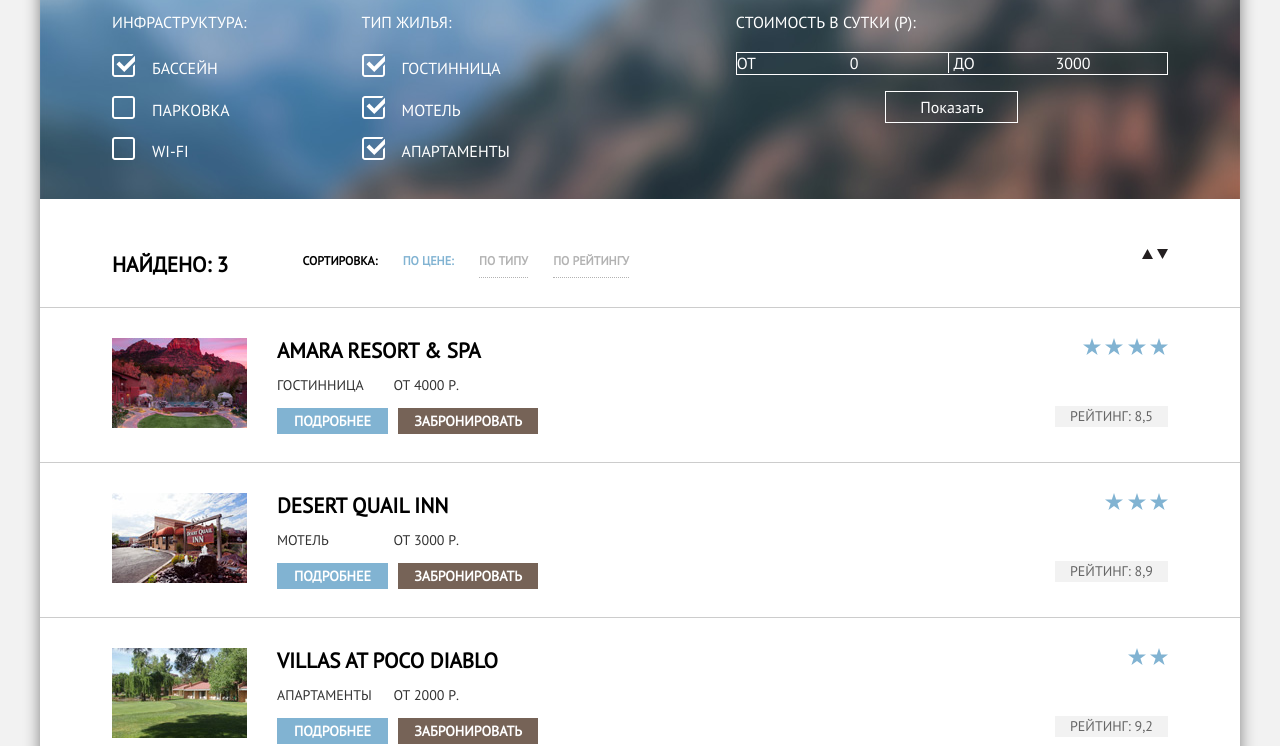
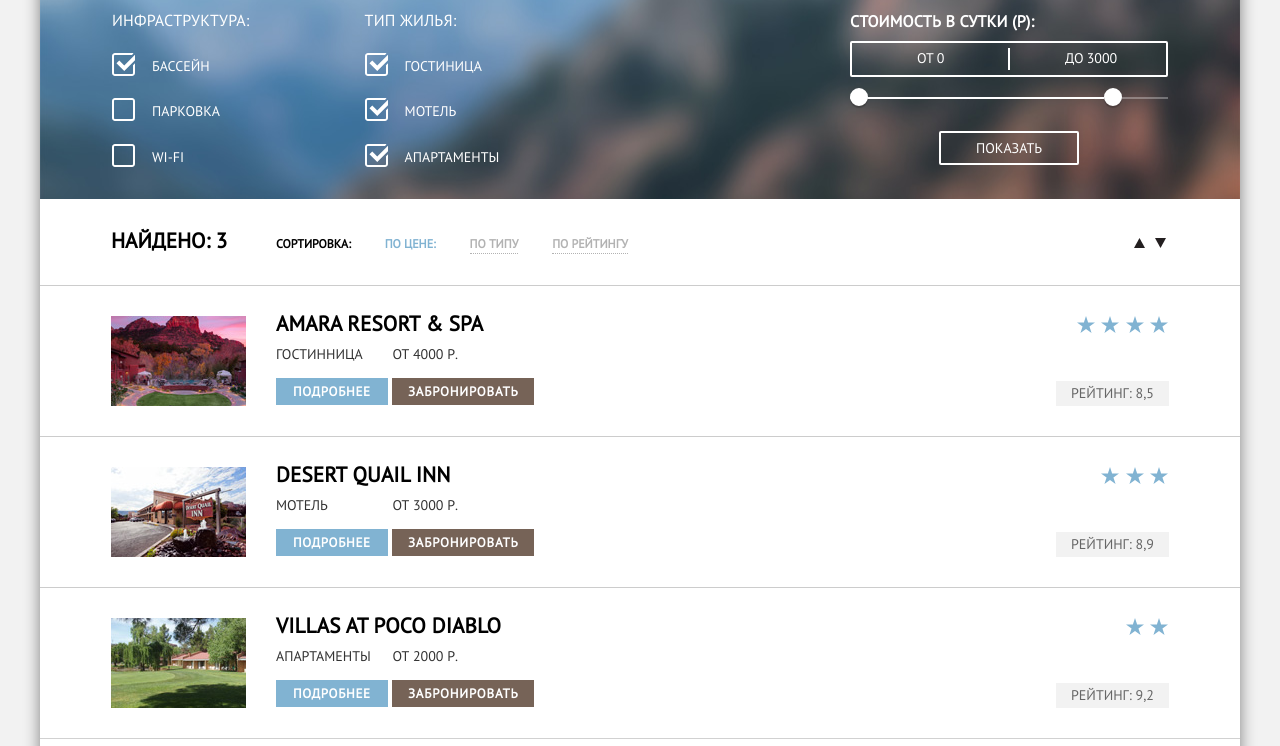
Before and after one commit to blinovigo/563145-sedona-24, a plain HTML site: page hotels.html in a window 1280 px wide. Shown: the part 74-820 px from the top of the page. Drawn offline with Linux system fonts and the light colour scheme.

Commit message:
Завершил верстку элементов

```diff
--- a/css/style.css
+++ b/css/style.css
@@ -25,6 +25,7 @@ main{
 	font-family: 'PT Sans', sans-serif;
 	text-transform:uppercase;
 	box-shadow: 0px 5px 15px 0 grey;
+	position: relative;
 }
 
 .main-header{
@@ -123,7 +124,7 @@ main{
 	font-size: 14px;
 	margin: 23.5px 0 0 0;
 	letter-spacing: 0.2px;
-	line-height: 19px;
+	line-height: 20px;
 	color: white;
 }
 
@@ -136,7 +137,7 @@ main{
 	display:flex;
 	list-style:none;
 	justify-content: space-between;
-	padding: 58px 55px 0 55px;
+	padding: 62px 55px 0 55px;
 	height:330px;
 	margin:0;
 }
@@ -185,8 +186,8 @@ main{
 .other-reason-title h3{
 	font-size: 21px;
 	font-weight: bold;
-	line-height:21px;
-	letter-spacing: 0.5px;
+	line-height: 22px;
+	letter-spacing: 0.2px;
 	color:black;
 	margin:0;
 }
@@ -201,10 +202,11 @@ main{
 
 
 .search-text{
-	font-size: 14px;
-	line-height:24px;
+	font-size: 13px;
+	letter-spacing: 0.4px;
+	line-height: 26px;
 	color:#333333;
-	margin: 50px auto 48px auto;
+	margin: 50px auto 46px auto;
 	text-align:center;
 }
 .search-text span{
@@ -236,9 +238,6 @@ main{
 }
 
 .search-hotels{
-	font-size: 14px;
-    font-weight: bold;
-    line-height: 26px;
 	color: black;
 	background-color: white;
 	min-height: 395px;
@@ -247,6 +246,7 @@ main{
 	display: flex;
 	flex-direction: column;
 	padding: 55px;
+
 }
 
 .data-input{
@@ -254,7 +254,14 @@ main{
 	text-align: left;
 	justify-content: space-between;
 	align-items: center;
-    margin-bottom: 30px;
+	margin-bottom: 29px;
+	letter-spacing: 0.4px;
+}
+
+.data-input-span{
+	font-size: 14px;
+    font-weight: bold;
+    line-height: 26px;
 }
 
 .data-input input{
@@ -266,39 +273,73 @@ main{
 }
 
 .search-hotels p{
-	margin:0;
+	margin: 0;
+	/* width: 100px; */
+	/* padding-right: 10px; */
 }
 
 .search-hotels input{
 	background-color:#f2f2f2;
 	border:none;
 	height:38px;
+	font-weight: bold;
+	font-size: 14px;
+	letter-spacing: 0px;
+	text-transform: uppercase;
 }
 
 .amount_button{
-	background-color: #f2f2f2;
+	background-color: rgba(0,0,0,0.0);
 	border: none;
 	height: 38px;
-    width: 38px;
+	width: 42px;
+	margin: 0;
+	padding: 0;
+	font-size: 27px;
+	font-weight: bold;
+	color: grey;
 }
 
 .amount-block-wrapper{
 	display:flex;
+	align-items: center;
 	justify-content: space-between;
+	font-size: 14px;
+	font-weight:bold;
+}
+
+.amount-block{
+	display:flex;
+	align-items:center
 }
 
 .amount-block-wrapper input{
 	height: 38px;
 	width: 38px;
-	font-weight: bold;
-	padding:0;
+	/* font-weight: bold; */
 	text-align: center;
+	vertical-align: top;
+	border: none;
+	/* padding: 5px 0 0 0; */
+	background-color: rgba(0,0,0,0.0);
 }
 
 .amount-block-wrapper label{
-	padding-right: 41px;
+	padding-right: 40px;
+	/* text-align: right; */
+	/* width: 178px; */
 }
 
+.amount-block-wrapper .button-wrapper {
+	display: flex;
+	background-color: #f2f2f2;
+	height: 38px;
+	width: 115px;
+}
+
+.search-hotels-children label{
+	padding-right:25px;
+}
 
 .submit-button{
 	font-size: 21px;
@@ -310,6 +351,8 @@ main{
 	margin-top:54px;
 	height:58px;
 	width:458px;
+	letter-spacing: 0.2px;
+	text-transform: uppercase;
 }
 
 /* hotels.html */
@@ -322,7 +365,7 @@ main{
 	color: white;
 	display: flex;
 	justify-content: space-between;
-	padding:31px 72px;
+	padding: 29px 72px;
 }
 
 .left-filter{
@@ -365,11 +408,13 @@ main{
 }
 
 .filter-title{
-	margin: 0 0 5px 0;
+	margin: 0;
+	letter-spacing: 0.2px;
 }
 
 .filter-checkbox{
-	margin-top: 23px;
+	margin-top: 29px;
+	font-size: 14px;
 }
 
 .type-hour-filter{
@@ -380,31 +425,134 @@ main{
 .price-filter{
 	display: flex;
 	flex-direction: column;
+	width: 318px;
+	color: #ffffff;
+	text-transform: uppercase;
+}
+
+.price-filter .filter-title{
+
+	margin:0 0 9px 0;
+  font-weight: 600;
+  font-size: 16px;
+  line-height: 21px;
+}
+
+.price-value{
+	position:relative;
+	 height: 36px;
+  margin-bottom: 20px;
+	font-size:0px;
+  border: 2px solid #ffffff;
+  border-radius: 2px;
+}
+
+.price-value::after{
+	content: "";
+  position: absolute;
+top: 50%;
+  left: 50%;
+  width: 2px;
+  height: 22px;
+transform: translate(-50%, -50%);
+  background: #ffffff;
+}
+
+.price-value label{
+	display: inline-flex;
+	font-size: 14px;
+	line-height: 30px;
+	vertical-align: top;
+	cursor: pointer;
+	/* width: 150px; */
+}
+
+.price-value .min-price,
+.price-value .max-price {
+  width: 148px;
+  padding-left: 65px;
 }
 
 .price-input{
-	background-color: rgba(0,0,0,0);
+	width: 50px;
+	margin: 0;
+	padding: 0 3px;
+	color: inherit;
+	font: inherit;
+	background: none;
 	border: none;
-	color:inherit;
-	text-align:center;
+	text-align: left;
 }
 
-.price-value{
-	border: 1px solid white;
+.price-controls {
+  position: relative;
+
+  margin-bottom: 32px;
 }
+
+.price-controls .scale {
+  height: 2px;
+
+  background: rgba(255, 255, 255, 0.3);
+}
+
+.price-controls .bar {
+  width: 80%;
+  height: 2px;
+
+  background: #ffffff;
+}
+
+.price-toggle {
+  position: absolute;
+  top: -9px;
+  width: 4px;
+  height: 4px;
+  background: #ababab;
+  border: 9.8px solid #ffffff;
+  border-radius: 50%;
+  box-shadow: 0 2px 1px 0 rgba(0, 1, 1, 0.2);
+  cursor: pointer;
+}
+
+.price-toggle:hover {
+  background: #1c4f80;
+}
+
+.price-toggle-min {
+  left: 0;
+}
+
+.price-toggle-max {
+  left: 80%;
+}
+
+.price-filter button {
+  display: block;
+  padding: 5px 35px;
+  font-size: 14px;
+  line-height: 20px;
+  color: #ffffff;
+  text-transform: uppercase;
+  background: transparent;
+  border: 2px solid #ffffff;
+  border-radius: 2px;
+  cursor: pointer;
+  /* width: 137px; */
+  align-self: center;
+}
+
+.price-filter button:hover {
+  color: #000000;
+
+  background: #ffffff;
+}
+
 
 .price-filter span:first-child{
 	border-right: 1px solid white;
 }
 
-.price-filter button{
-	width: 133px;
-    height: 32px;
-    align-self: center;
-    border: 1px solid white;
-    background-color: rgba(0,0,0,0);
-	color:inherit;
-}
 
 .result-search-list{
 	padding:0;
@@ -413,27 +561,30 @@ main{
 
 .filter-links{
 	display: flex;
-    align-items: flex-end;
+	align-items: center;
 	justify-content: space-between;
-    margin: 29px 72px;
+	margin: 18px 71px;
 	font-weight:bold;
 }
 
 .filter-links-left{
 	display: flex;
 	justify-content: space-between;
+	align-items: baseline;
 	width: 517px;
+	/* padding: 0; */
+	/* margin: 0; */
 }
 
 .filter-result{
 	line-height:26px;
 	font-size:21px;
-	padding-right:49px;
+	padding-right: 15px;
 }
 
 .filter-links-left p{
 	font-size:12px;
-	line-height:18px;
+	line-height: 26px;
 	margin: 0;
 }
 
@@ -448,12 +599,16 @@ main{
 	border:none;
 }
 
+.filter-links-arrow a{
+	padding:0 3px;
+
+}
 
 
 .result-search-item{
 	display: flex;
 	justify-content: space-between;
-    padding: 30px 72px;
+	padding: 30px 71px;
 	border-top: 1px solid rgba(0,0,0,0.2);
 }
 
@@ -468,66 +623,72 @@ main{
 	text-align: left;
 }
 
-.result-search-item-left-details{
 
-}
 
 .result-search-item-title{
 	font-size: 21px;
 	font-weight: bold;
-	line-height:26px;
+	line-height: 15px;
+	letter-spacing: 0.2px;
 	color:black;
 	margin:0 0 11px 0;
 }
 
 .result-search-item-p{
-	margin:0 0 15px 0;
-	width:182px;
+	margin: 0 0 14px 0;
+	width: 182px;
 	display:flex;
 	justify-content:space-between;
 }
 
 .result-search-item-type {
-	font-size:14px;
-	line-height:21px;
+	font-size: 14px;
+	line-height: 25px;
+	/* letter-spacing: -1.1px; */
 	color:#333333;
 }
 
 .result-search-item-price{
 	font-size:14px;
-	line-height:21px;
+	line-height: 24px;
 	color:#333333;
 }
 
 .result-search-item-link-more{
-	font-size:14px;
+	font-size: 13px;
 	font-weight: bold;
-	line-height:21px;
+	letter-spacing: 0.7px;
+	/* line-height:21px; */
 	color:white;
 	background-color: #81b3d2;
-	padding:4px 17px 4px 17px;
-	margin-right:6px;
+	padding: 5px 17px 5px 17px;
+	/* margin-right:6px; */
 }
 .result-search-item-link-reserve{
-	font-size:14px;
+	font-size: 13px;
+	letter-spacing: 0.8px;
 	font-weight: bold;
-	line-height:21px;
+	/* line-height:21px; */
 	color:white;
 	background-color: #766357;
-	padding:4px 16px 4px 16px;
+	padding: 5px 16px 5px 16px;
 }
 
 .result-search-item-right{
 	text-align:right;
 }
 
+.result-search-item-right img{
+	padding:0 1px
+}
+
 .result-search-item-right p{
 	font-size:14px;
-	line-height:21px;
+	line-height: 17px;
 	color:#666666;
 	background-color: #f2f2f2;
-	margin: 47px 0 0 0;
-	padding:0 15px 0 15px;
+	margin: 44px 0 0 0;
+	padding: 4px 15px 4px 15px;
 }
 
 .border-down{
@@ -537,8 +698,24 @@ main{
 
 
 /* footer */
+.main-footer-index{
+    width: 1200px;
+    position: absolute;
+    opacity: 0.9;
+    bottom: 0;
+    display: flex;
+    justify-content: space-between;
+    align-items: center;
+    padding: 0 101px 0 132px;
+    height: 120px;
+    background: rgba(255,255,255,0.9);
+}
+
 .main-footer{
     width: 1200px;
+    position: static;
+    opacity: 0.9;
+    bottom: 0;
     display: flex;
     justify-content: space-between;
     align-items: center;
@@ -554,7 +731,7 @@ main{
 	font-weight: bold;
 	line-height:26px;
 	color:black;
-
+	padding: 0 30px 0 0;
 }
 
 .main-footer-soc-link-list{
--- a/hotels.html
+++ b/hotels.html
@@ -56,7 +56,7 @@
 						<p class="filter-title">Тип жилья:</p>
 						<label class="filter-checkbox">
 							<input name="filter-hotel" id="filter-hotel" type="checkbox">
-							<span>Гостинница</span>
+							<span>Гостиница</span>
 						</label>
 						<label class="filter-checkbox">
 							<input name="filter-motel" id="filter-motel" type="checkbox">
@@ -70,11 +70,17 @@
 				</div>
 				<div class="price-filter">
 					<p class="filter-title">Стоимость в сутки (Р):</p>
-					<p class="price-value">
-						<span>От <input class="price-input" name="min-price" value="0"></span>
-						<span>До <input class="price-input" name="max-price" value="3000"></span>
-					</p>
-					<!-- Ценовой ползунок -->
+					<div class="price-value">
+						<label class="min-price">От <input class="price-input" type="text" name="min-price" value="0"></label>
+						<label class="min-price">До <input class="price-input" type="text" name="max-price" value="3000"></label>
+					</div>
+					<div class="price-controls">
+						<div class="scale">
+						  <div class="bar"></div>
+						</div>
+						<div class="price-toggle price-toggle-min"></div>
+						<div class="price-toggle price-toggle-max"></div>
+					 </div>
 					<button type="submit">Показать</button>
 				</div>
 			 </form>
```
Also changed, not shown: index.html (+14 -6 lines), sedona-preview/sedona-hotels.jpg (added), sedona-preview/sedona-index.jpg (added), sedona-preview/styleguide.jpg (added). Lines whose indentation alone changed are shown as unchanged.
